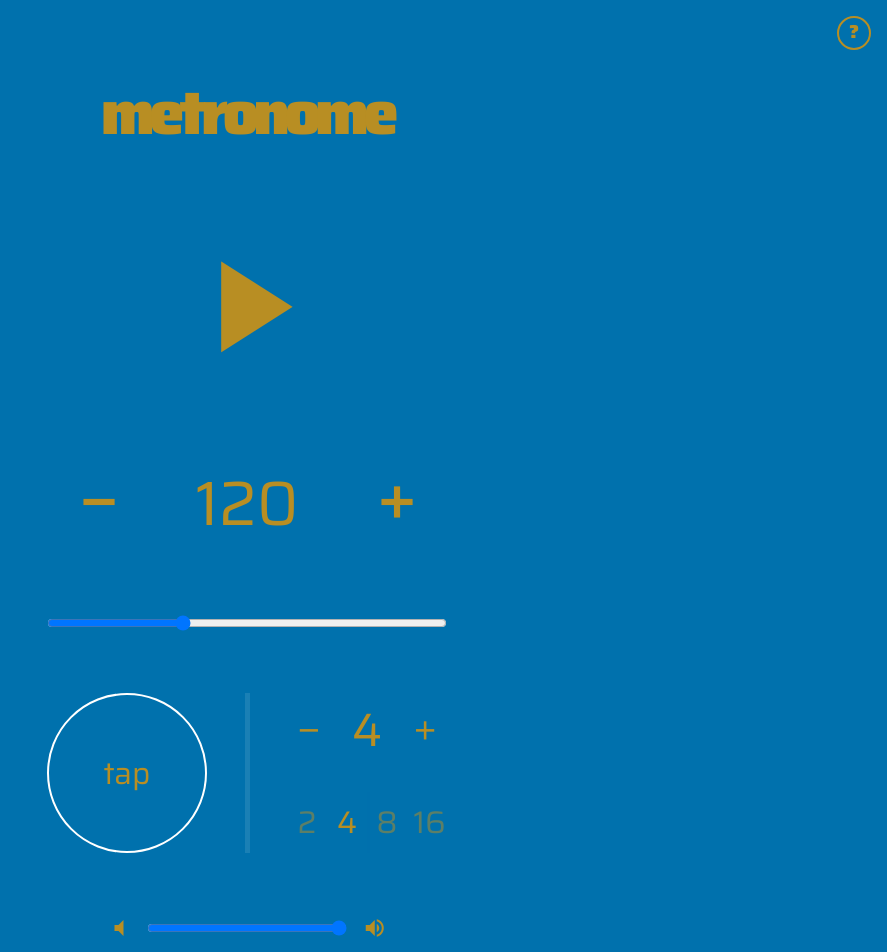
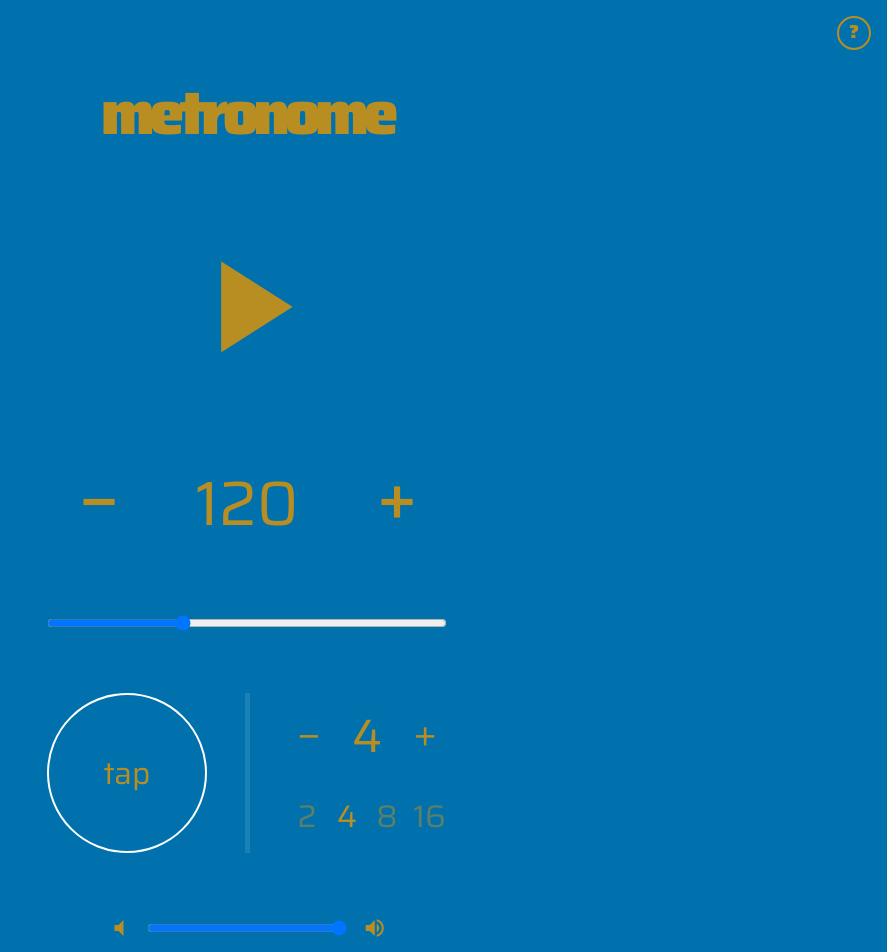
Before and after one commit to alanpaulprice/metronome, a React (Create React App) app: page / in a window 1280 px wide. Shown: the top 952 px of the page, without its empty margins (393-1280 px from the left). Built offline with nearby package versions, Linux system fonts and the light colour scheme; no server answers.

Commit message:
TimeSigControls: adjusted vertical positioning

```diff
--- a/src/components/TimeSigControls.js
+++ b/src/components/TimeSigControls.js
@@ -11,7 +11,7 @@ class TimeSigControls extends Component {
         width="40%"
         display="flex"
         flexDirection="column"
-        justifyContent="space-between"
+        justifyContent="space-around"
       >
         <TimeSigBeatsControls
           timeSigBeats={this.props.timeSigBeats}
```
